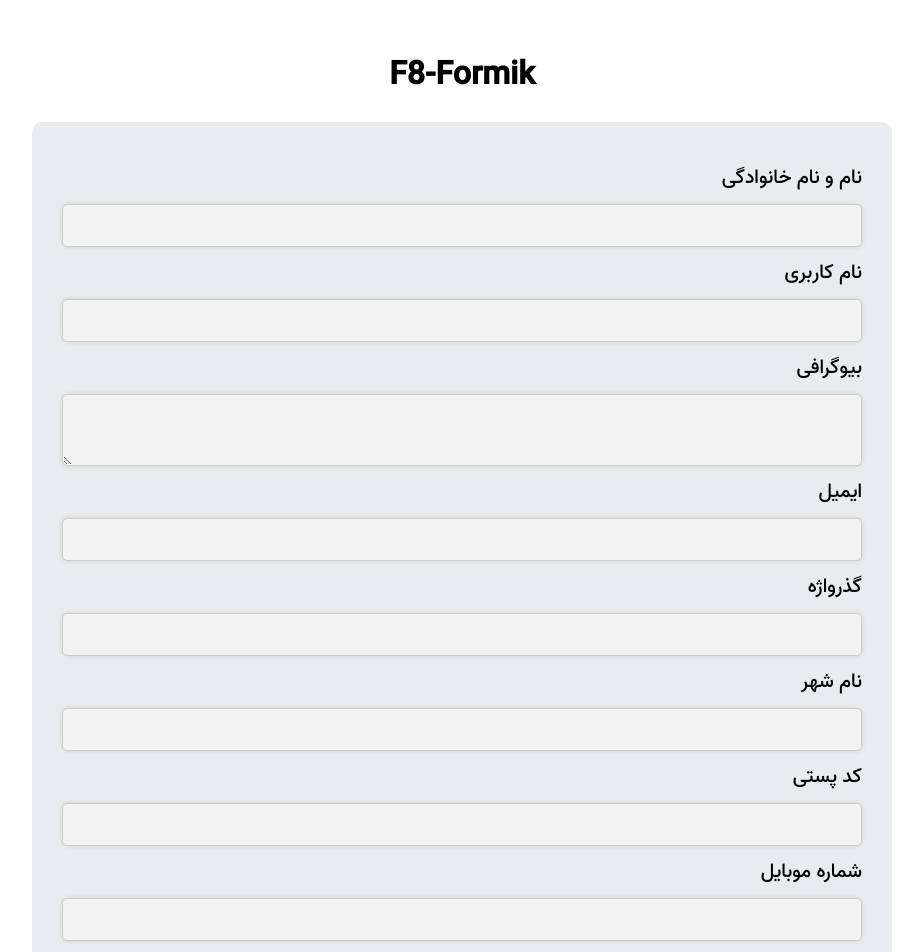
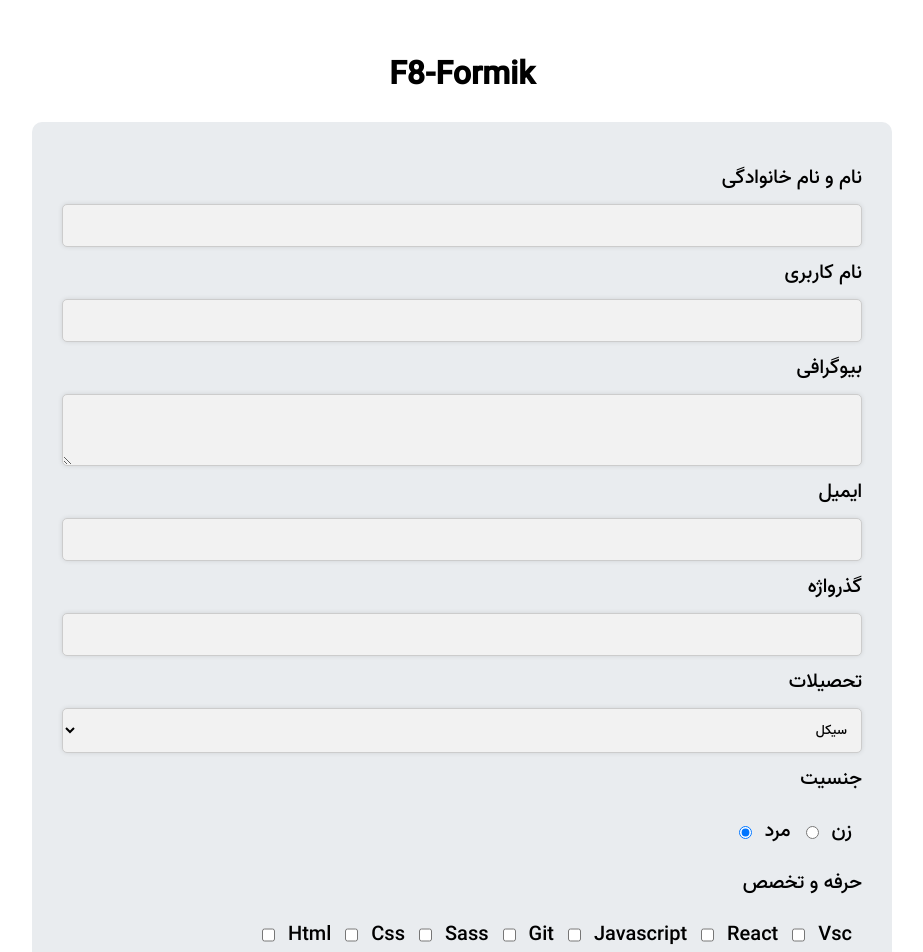
Before and after one commit to AmirhosseinAmini1383/Formik, a React (Create React App) app: page / in a window 1280 px wide. Shown: the top 952 px of the page, without its empty margins (178-1101 px from the left). Built offline with nearby package versions, Linux system fonts and the light colour scheme.

Commit message:
J77 Formik-select-checkbox-radiobutton

```diff
--- a/src/Component/Registerform/Registerform.css
+++ b/src/Component/Registerform/Registerform.css
@@ -93,6 +93,13 @@ label {
 .reset {
   background: var(--Red);
 }
+.displayRadio {
+  display: flex;
+  justify-content: end;
+}
+.radio {
+  padding: 10px;
+}
 .form-control {
   background-color: #f2f2f2;
   border: 1px solid #ccc;
--- a/src/Component/Registerform/Registerform.jsx
+++ b/src/Component/Registerform/Registerform.jsx
@@ -31,6 +31,29 @@ const Registerform = () => {
     const localSaveData = JSON.parse(localStorage.getItem("SaveData"));
     setSaveData(localSaveData);
   }, []);
+  const educations = [
+    { id: 1, value: "سیکل" },
+    { id: 2, value: "دیپلم" },
+    { id: 3, value: "فوق دیپلم (کاردانی)" },
+    { id: 4, value: "لیسانس (کارشناسی)" },
+    { id: 5, value: "فوق لیسانس (کارشناسی ارشد)" },
+    { id: 6, value: "دکترا" },
+    { id: 7, value: "فوق دکترا" },
+    { id: 8, value: "پرفسور" },
+  ];
+  const gender = [
+    { id: 1, value: "مرد" },
+    { id: 2, value: "زن" },
+  ];
+  const skills = [
+    { id: 1, value: "Html" },
+    { id: 2, value: "Css" },
+    { id: 3, value: "Sass" },
+    { id: 4, value: "Git" },
+    { id: 5, value: "Javascript" },
+    { id: 6, value: "React" },
+    { id: 7, value: "Vsc" },
+  ];
   return (
     <Formik
       initialValues={myValues || initialValues}
@@ -76,6 +99,24 @@ const Registerform = () => {
                   type="password"
                   label="گذرواژه"
                   name="password"
+                />
+                <FormikControl
+                  control="select"
+                  label="تحصیلات"
+                  name="education"
+                  option={educations}
+                />
+                <FormikControl
+                  control="radio"
+                  label="جنسیت"
+                  name="gender"
+                  option={gender}
+                />
+                <FormikControl
+                  control="checkbox"
+                  label="حرفه و تخصص"
+                  name="skill"
+                  option={skills}
                 />
                 <FormikControl
                   control="input"
--- /dev/null
+++ b/src/Component/formikElements/Checkbox.jsx
@@ -0,0 +1,37 @@
+import { ErrorMessage, FastField } from "formik";
+import React from "react";
+import PersonalError from "../Personal/PersonalError";
+import { Fragment } from "react";
+
+const Checkbox = (props) => {
+  const { label, option, name } = props;
+  return (
+    <div>
+      <div className="displayform">
+        <label className="form-label">{label}</label>
+      </div>
+      <div className="displayRadio">
+        <FastField className="form-control" name={name}>
+          {({ field }) => {
+            console.log(field);
+            return option.map((o) => (
+              <Fragment key={o.id}>
+                <input
+                  type="checkbox"
+                  id={o.value}
+                  {...field}
+                  value={o.value}
+                  checked={field.value && field.value.includes(o.value)}
+                />
+                <label className="radio">{o.value}</label>
+              </Fragment>
+            ));
+          }}
+        </FastField>
+      </div>
+      <ErrorMessage name={name} component={PersonalError} />
+    </div>
+  );
+};
+
+export default Checkbox;
--- a/src/Component/formikElements/FormikControl.jsx
+++ b/src/Component/formikElements/FormikControl.jsx
@@ -1,6 +1,9 @@
 import React from "react";
 import Input from "./input";
 import Textarea from "./Textarea";
+import Select from "./Select";
+import Radio from "./Radio";
+import Checkbox from "./Checkbox";
 
 const FormikControl = (props) => {
   switch (props.control) {
@@ -8,6 +11,12 @@ const FormikControl = (props) => {
       return <Input {...props} />;
     case "textarea":
       return <Textarea {...props} />;
+    case "select":
+      return <Select {...props} />;
+    case "radio":
+      return <Radio {...props} />;
+    case "checkbox":
+      return <Checkbox {...props} />;
     default:
       break;
   }
--- /dev/null
+++ b/src/Component/formikElements/Radio.jsx
@@ -0,0 +1,35 @@
+import { ErrorMessage, FastField } from "formik";
+import React from "react";
+import PersonalError from "../Personal/PersonalError";
+import { Fragment } from "react";
+
+const Radio = (props) => {
+  const { label, option, name } = props;
+  return (
+    <div>
+      <div className="displayform">
+        <label className="form-label">{label}</label>
+      </div>
+      <div className="displayRadio">
+        <FastField className="form-control" name={name}>
+          {({ field }) => {
+            return option.map((o) => (
+              <Fragment key={o.id}>
+                <input
+                  type="radio"
+                  {...field}
+                  value={o.id}
+                  checked={field.value == o.id}
+                />
+                <label className="radio">{o.value}</label>
+              </Fragment>
+            ));
+          }}
+        </FastField>
+      </div>
+      <ErrorMessage name={name} component={PersonalError} />
+    </div>
+  );
+};
+
+export default Radio;
--- /dev/null
+++ b/src/Component/formikElements/Select.jsx
@@ -0,0 +1,22 @@
+import { ErrorMessage, FastField } from "formik";
+import React from "react";
+import PersonalError from "../Personal/PersonalError";
+
+const Select = (props) => {
+  const { label, option, name } = props;
+  return (
+    <div className="displayform">
+      <label className="form-label">{label}</label>
+      <FastField as="select" className="form-control" name={name}>
+        {option.map((o) => (
+          <option key={o.id} value={o.id}>
+            {o.value}
+          </option>
+        ))}
+      </FastField>
+      <ErrorMessage name={name} component={PersonalError} />
+    </div>
+  );
+};
+
+export default Select;
--- a/src/Component/useFormik/ValidationSchema.js
+++ b/src/Component/useFormik/ValidationSchema.js
@@ -27,5 +27,8 @@ const validationSchema = Yup.object({
   favorits: Yup.array().of(
     Yup.string().required("لطفا علایق خود را وارد کنید")
   ),
+  education: Yup.string().required("لطفا تحصیلات خود را انتخاب کنید"),
+  gender: Yup.string().required("لطفا جنسیت خود را انتخاب کنید"),
+  skill: Yup.string().required("لطفا حرفه و تخصص خود را انتخاب کنید"),
 });
 export default validationSchema;
--- a/src/Component/useFormik/initialValues.js
+++ b/src/Component/useFormik/initialValues.js
@@ -10,5 +10,8 @@ const initialValues = {
   },
   phone: ["", ""],
   favorits: [""],
+  education: 1,
+  gender: 1,
+  skill: [],
 };
 export default initialValues;
```
